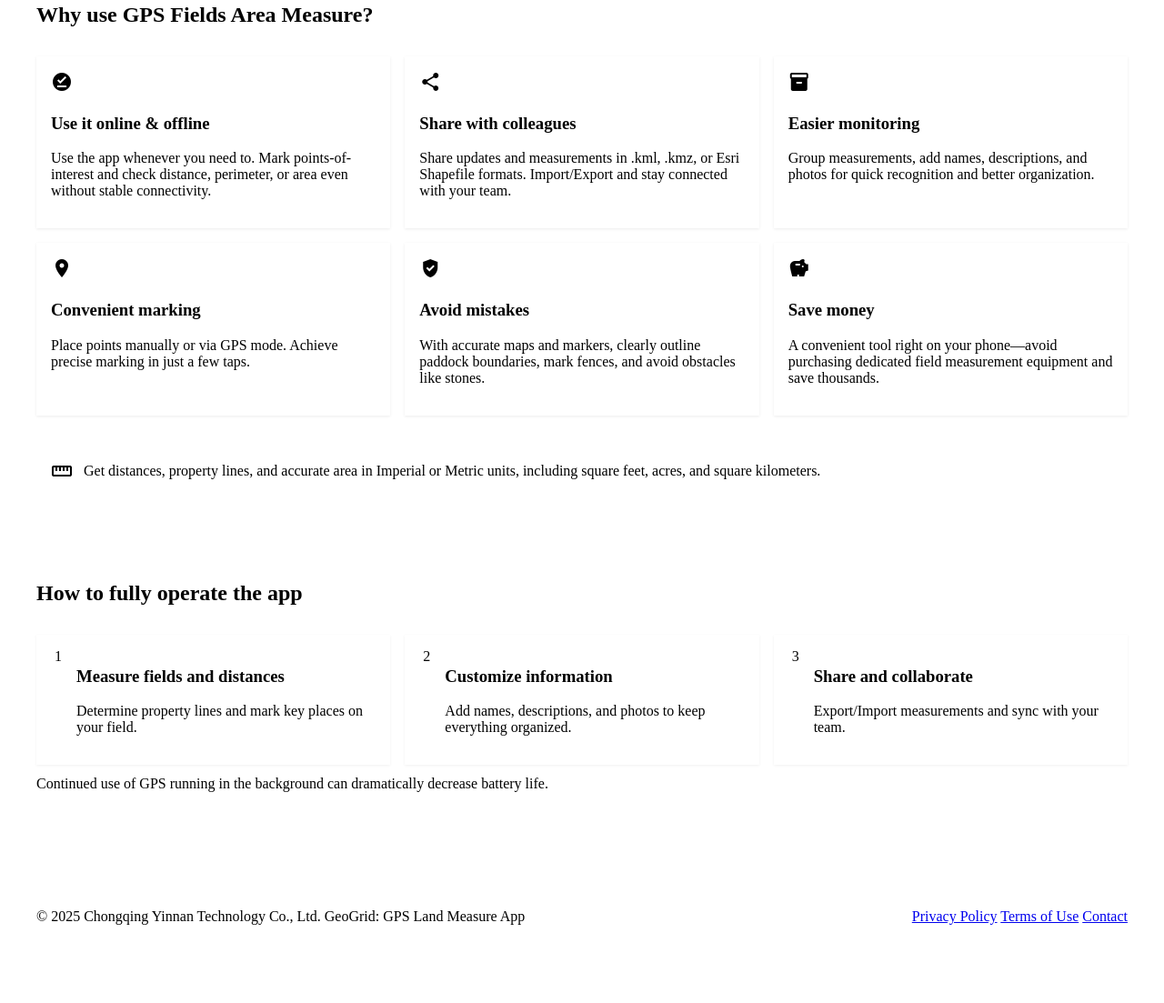
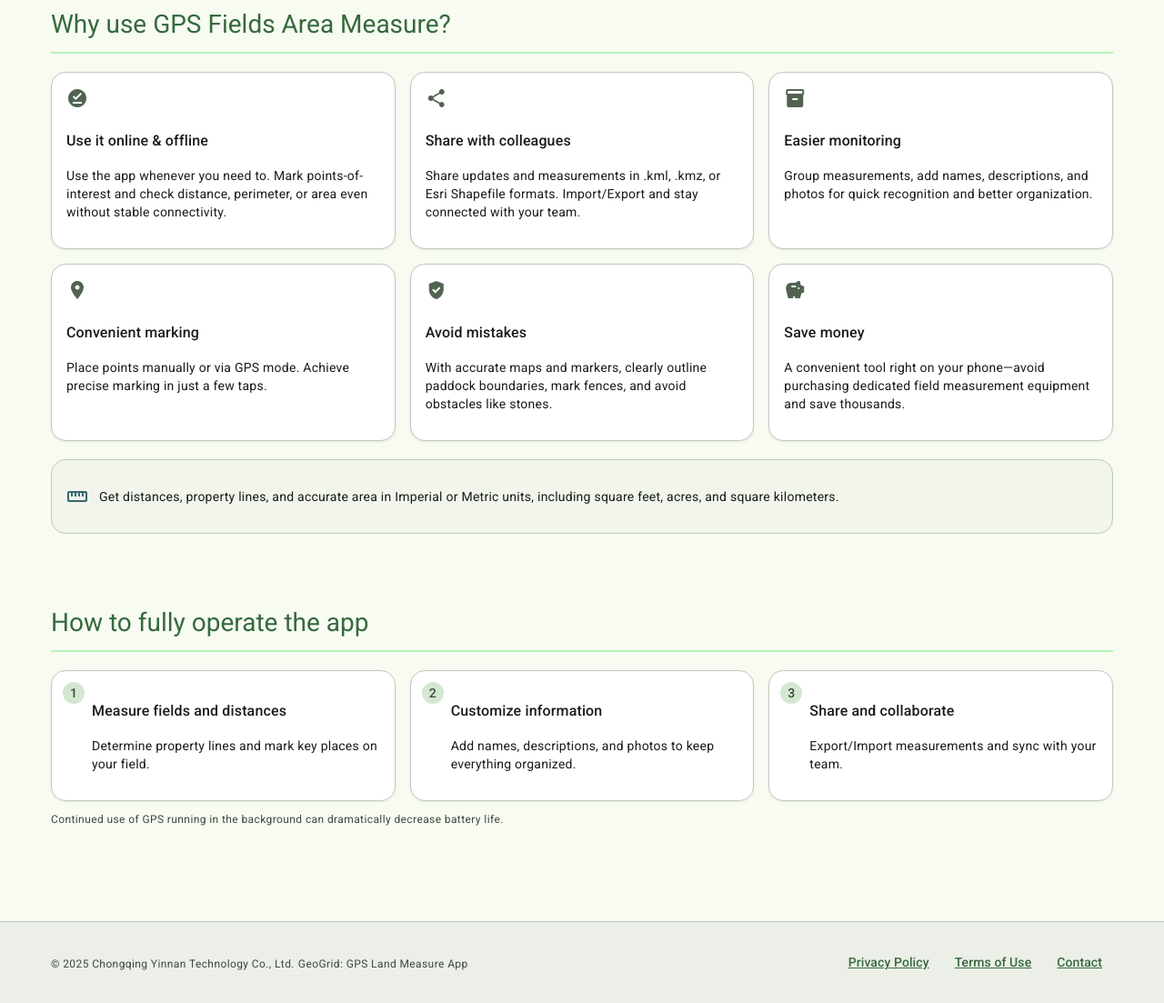
Before and after one commit to Chongqing-Yinnan-Technology-Co-Ltd/ProductInfo, a plain HTML site: page index.html in a window 1280 px wide. Shown: the part 417-1520 px from the top of the page at 91% size. Before the commit the page ends 1466 px from the top, so only its background shows below. Drawn offline with Linux system fonts and the light colour scheme.

Commit message:
2025-08-08 17:58:01

```diff
--- /dev/null
+++ b/css/material-design.css
@@ -0,0 +1,473 @@
+/* Material Design 3 Base Styles */
+:root {
+  /* Light Theme Colors - 匹配Flutter项目的颜色方案 */
+  --md-sys-color-primary: #36693d;
+  --md-sys-color-on-primary: #ffffff;
+  --md-sys-color-primary-container: #b8f1b9;
+  --md-sys-color-on-primary-container: #1e5128;
+
+  --md-sys-color-secondary: #516350;
+  --md-sys-color-on-secondary: #ffffff;
+  --md-sys-color-secondary-container: #d4e8d1;
+  --md-sys-color-on-secondary-container: #3a4b3a;
+
+  --md-sys-color-tertiary: #39656c;
+  --md-sys-color-on-tertiary: #ffffff;
+  --md-sys-color-tertiary-container: #bdeaf3;
+  --md-sys-color-on-tertiary-container: #1f4d54;
+
+  --md-sys-color-error: #ba1a1a;
+  --md-sys-color-on-error: #ffffff;
+  --md-sys-color-error-container: #ffdad6;
+  --md-sys-color-on-error-container: #93000a;
+
+  --md-sys-color-surface: #f7fbf2;
+  --md-sys-color-on-surface: #181d18;
+  --md-sys-color-surface-variant: #e0e4db;
+  --md-sys-color-on-surface-variant: #424940;
+
+  --md-sys-color-outline: #727970;
+  --md-sys-color-outline-variant: #c1c9be;
+  --md-sys-color-shadow: #000000;
+  --md-sys-color-scrim: #000000;
+
+  --md-sys-color-inverse-surface: #2d322c;
+  --md-sys-color-inverse-on-surface: #eef2e9;
+  --md-sys-color-inverse-primary: #9dd49f;
+
+  --md-sys-color-surface-dim: #d7dbd3;
+  --md-sys-color-surface-bright: #f7fbf2;
+  --md-sys-color-surface-container-lowest: #ffffff;
+  --md-sys-color-surface-container-low: #f1f5ec;
+  --md-sys-color-surface-container: #ebefe7;
+  --md-sys-color-surface-container-high: #e5e9e1;
+  --md-sys-color-surface-container-highest: #e0e4db;
+
+  /* Typography Scale - 匹配Flutter项目 */
+  --md-sys-typescale-display-large-font-size: 57px;
+  --md-sys-typescale-display-large-line-height: 64px;
+  --md-sys-typescale-display-large-font-weight: 400;
+  --md-sys-typescale-display-large-letter-spacing: -0.25px;
+
+  --md-sys-typescale-display-medium-font-size: 45px;
+  --md-sys-typescale-display-medium-line-height: 52px;
+  --md-sys-typescale-display-medium-font-weight: 400;
+  --md-sys-typescale-display-medium-letter-spacing: 0px;
+
+  --md-sys-typescale-display-small-font-size: 36px;
+  --md-sys-typescale-display-small-line-height: 44px;
+  --md-sys-typescale-display-small-font-weight: 400;
+  --md-sys-typescale-display-small-letter-spacing: 0px;
+
+  --md-sys-typescale-headline-large-font-size: 32px;
+  --md-sys-typescale-headline-large-line-height: 40px;
+  --md-sys-typescale-headline-large-font-weight: 400;
+  --md-sys-typescale-headline-large-letter-spacing: 0px;
+
+  --md-sys-typescale-headline-medium-font-size: 28px;
+  --md-sys-typescale-headline-medium-line-height: 36px;
+  --md-sys-typescale-headline-medium-font-weight: 400;
+  --md-sys-typescale-headline-medium-letter-spacing: 0px;
+
+  --md-sys-typescale-headline-small-font-size: 24px;
+  --md-sys-typescale-headline-small-line-height: 32px;
+  --md-sys-typescale-headline-small-font-weight: 400;
+  --md-sys-typescale-headline-small-letter-spacing: 0px;
+
+  --md-sys-typescale-title-large-font-size: 22px;
+  --md-sys-typescale-title-large-line-height: 28px;
+  --md-sys-typescale-title-large-font-weight: 500;
+  --md-sys-typescale-title-large-letter-spacing: 0px;
+
+  --md-sys-typescale-title-medium-font-size: 16px;
+  --md-sys-typescale-title-medium-line-height: 24px;
+  --md-sys-typescale-title-medium-font-weight: 500;
+  --md-sys-typescale-title-medium-letter-spacing: 0.15px;
+
+  --md-sys-typescale-title-small-font-size: 14px;
+  --md-sys-typescale-title-small-line-height: 20px;
+  --md-sys-typescale-title-small-font-weight: 500;
+  --md-sys-typescale-title-small-letter-spacing: 0.1px;
+
+  --md-sys-typescale-body-large-font-size: 16px;
+  --md-sys-typescale-body-large-line-height: 24px;
+  --md-sys-typescale-body-large-font-weight: 400;
+  --md-sys-typescale-body-large-letter-spacing: 0.15px;
+
+  --md-sys-typescale-body-medium-font-size: 14px;
+  --md-sys-typescale-body-medium-line-height: 20px;
+  --md-sys-typescale-body-medium-font-weight: 400;
+  --md-sys-typescale-body-medium-letter-spacing: 0.25px;
+
+  --md-sys-typescale-body-small-font-size: 12px;
+  --md-sys-typescale-body-small-line-height: 16px;
+  --md-sys-typescale-body-small-font-weight: 400;
+  --md-sys-typescale-body-small-letter-spacing: 0.4px;
+
+  --md-sys-typescale-label-large-font-size: 14px;
+  --md-sys-typescale-label-large-line-height: 20px;
+  --md-sys-typescale-label-large-font-weight: 500;
+  --md-sys-typescale-label-large-letter-spacing: 0.1px;
+
+  --md-sys-typescale-label-medium-font-size: 12px;
+  --md-sys-typescale-label-medium-line-height: 16px;
+  --md-sys-typescale-label-medium-font-weight: 500;
+  --md-sys-typescale-label-medium-letter-spacing: 0.5px;
+
+  --md-sys-typescale-label-small-font-size: 11px;
+  --md-sys-typescale-label-small-line-height: 16px;
+  --md-sys-typescale-label-small-font-weight: 500;
+  --md-sys-typescale-label-small-letter-spacing: 0.5px;
+
+  /* Shape Tokens */
+  --md-sys-shape-corner-none: 0px;
+  --md-sys-shape-corner-extra-small: 4px;
+  --md-sys-shape-corner-small: 8px;
+  --md-sys-shape-corner-medium: 12px;
+  --md-sys-shape-corner-large: 16px;
+  --md-sys-shape-corner-extra-large: 28px;
+
+  /* Motion Tokens */
+  --md-sys-motion-easing-standard: cubic-bezier(0.2, 0.0, 0, 1.0);
+  --md-sys-motion-easing-emphasized: cubic-bezier(0.2, 0.0, 0, 1.0);
+  --md-sys-motion-easing-emphasized-decelerate: cubic-bezier(0.05, 0.7, 0.1, 1.0);
+  --md-sys-motion-easing-emphasized-accelerate: cubic-bezier(0.3, 0.0, 0.8, 0.15);
+  --md-sys-motion-duration-short1: 50ms;
+  --md-sys-motion-duration-short2: 100ms;
+  --md-sys-motion-duration-short3: 150ms;
+  --md-sys-motion-duration-short4: 200ms;
+  --md-sys-motion-duration-medium1: 250ms;
+  --md-sys-motion-duration-medium2: 300ms;
+  --md-sys-motion-duration-medium3: 350ms;
+  --md-sys-motion-duration-medium4: 400ms;
+  --md-sys-motion-duration-long1: 450ms;
+  --md-sys-motion-duration-long2: 500ms;
+  --md-sys-motion-duration-long3: 550ms;
+  --md-sys-motion-duration-long4: 600ms;
+  --md-sys-motion-duration-extra-long1: 700ms;
+  --md-sys-motion-duration-extra-long2: 800ms;
+  --md-sys-motion-duration-extra-long3: 900ms;
+  --md-sys-motion-duration-extra-long4: 1000ms;
+}
+
+/* Dark Theme Colors */
+.dark-theme {
+  --md-sys-color-primary: #9dd49f;
+  --md-sys-color-on-primary: #013913;
+  --md-sys-color-primary-container: #1e5128;
+  --md-sys-color-on-primary-container: #b8f1b9;
+
+  --md-sys-color-secondary: #b8ccb5;
+  --md-sys-color-on-secondary: #243424;
+  --md-sys-color-secondary-container: #3a4b3a;
+  --md-sys-color-on-secondary-container: #d4e8d1;
+
+  --md-sys-color-tertiary: #a1ced6;
+  --md-sys-color-on-tertiary: #00363d;
+  --md-sys-color-tertiary-container: #1f4d54;
+  --md-sys-color-on-tertiary-container: #bdeaf3;
+
+  --md-sys-color-error: #ffb4ab;
+  --md-sys-color-on-error: #690005;
+  --md-sys-color-error-container: #93000a;
+  --md-sys-color-on-error-container: #ffdad6;
+
+  --md-sys-color-surface: #101510;
+  --md-sys-color-on-surface: #e0e4db;
+  --md-sys-color-surface-variant: #424940;
+  --md-sys-color-on-surface-variant: #c1c9be;
+
+  --md-sys-color-outline: #8b9389;
+  --md-sys-color-outline-variant: #424940;
+  --md-sys-color-shadow: #000000;
+  --md-sys-color-scrim: #000000;
+
+  --md-sys-color-inverse-surface: #e0e4db;
+  --md-sys-color-inverse-on-surface: #2d322c;
+  --md-sys-color-inverse-primary: #36693d;
+
+  --md-sys-color-surface-dim: #101510;
+  --md-sys-color-surface-bright: #363a35;
+  --md-sys-color-surface-container-lowest: #0b0f0b;
+  --md-sys-color-surface-container-low: #181d18;
+  --md-sys-color-surface-container: #1c211c;
+  --md-sys-color-surface-container-high: #272b26;
+  --md-sys-color-surface-container-highest: #313630;
+}
+
+/* Base Styles */
+* {
+  box-sizing: border-box;
+}
+
+body {
+  margin: 0;
+  padding: 0;
+  font-family: 'Roboto', -apple-system, BlinkMacSystemFont, 'Segoe UI', sans-serif;
+  background-color: var(--md-sys-color-surface);
+  color: var(--md-sys-color-on-surface);
+  line-height: 1.5;
+  -webkit-font-smoothing: antialiased;
+  -moz-osx-font-smoothing: grayscale;
+}
+
+/* Typography Classes */
+.md3-display-large {
+  font-size: var(--md-sys-typescale-display-large-font-size);
+  line-height: var(--md-sys-typescale-display-large-line-height);
+  font-weight: var(--md-sys-typescale-display-large-font-weight);
+  letter-spacing: var(--md-sys-typescale-display-large-letter-spacing);
+}
+
+.md3-display-medium {
+  font-size: var(--md-sys-typescale-display-medium-font-size);
+  line-height: var(--md-sys-typescale-display-medium-line-height);
+  font-weight: var(--md-sys-typescale-display-medium-font-weight);
+  letter-spacing: var(--md-sys-typescale-display-medium-letter-spacing);
+}
+
+.md3-display-small {
+  font-size: var(--md-sys-typescale-display-small-font-size);
+  line-height: var(--md-sys-typescale-display-small-line-height);
+  font-weight: var(--md-sys-typescale-display-small-font-weight);
+  letter-spacing: var(--md-sys-typescale-display-small-letter-spacing);
+}
+
+.md3-headline-large {
+  font-size: var(--md-sys-typescale-headline-large-font-size);
+  line-height: var(--md-sys-typescale-headline-large-line-height);
+  font-weight: var(--md-sys-typescale-headline-large-font-weight);
+  letter-spacing: var(--md-sys-typescale-headline-large-letter-spacing);
+}
+
+.md3-headline-medium {
+  font-size: var(--md-sys-typescale-headline-medium-font-size);
+  line-height: var(--md-sys-typescale-headline-medium-line-height);
+  font-weight: var(--md-sys-typescale-headline-medium-font-weight);
+  letter-spacing: var(--md-sys-typescale-headline-medium-letter-spacing);
+}
+
+.md3-headline-small {
+  font-size: var(--md-sys-typescale-headline-small-font-size);
+  line-height: var(--md-sys-typescale-headline-small-line-height);
+  font-weight: var(--md-sys-typescale-headline-small-font-weight);
+  letter-spacing: var(--md-sys-typescale-headline-small-letter-spacing);
+}
+
+.md3-title-large {
+  font-size: var(--md-sys-typescale-title-large-font-size);
+  line-height: var(--md-sys-typescale-title-large-line-height);
+  font-weight: var(--md-sys-typescale-title-large-font-weight);
+  letter-spacing: var(--md-sys-typescale-title-large-letter-spacing);
+}
+
+.md3-title-medium {
+  font-size: var(--md-sys-typescale-title-medium-font-size);
+  line-height: var(--md-sys-typescale-title-medium-line-height);
+  font-weight: var(--md-sys-typescale-title-medium-font-weight);
+  letter-spacing: var(--md-sys-typescale-title-medium-letter-spacing);
+}
+
+.md3-title-small {
+  font-size: var(--md-sys-typescale-title-small-font-size);
+  line-height: var(--md-sys-typescale-title-small-line-height);
+  font-weight: var(--md-sys-typescale-title-small-font-weight);
+  letter-spacing: var(--md-sys-typescale-title-small-letter-spacing);
+}
+
+.md3-body-large {
+  font-size: var(--md-sys-typescale-body-large-font-size);
+  line-height: var(--md-sys-typescale-body-large-line-height);
+  font-weight: var(--md-sys-typescale-body-large-font-weight);
+  letter-spacing: var(--md-sys-typescale-body-large-letter-spacing);
+}
+
+.md3-body-medium {
+  font-size: var(--md-sys-typescale-body-medium-font-size);
+  line-height: var(--md-sys-typescale-body-medium-line-height);
+  font-weight: var(--md-sys-typescale-body-medium-font-weight);
+  letter-spacing: var(--md-sys-typescale-body-medium-letter-spacing);
+}
+
+.md3-body-small {
+  font-size: var(--md-sys-typescale-body-small-font-size);
+  line-height: var(--md-sys-typescale-body-small-line-height);
+  font-weight: var(--md-sys-typescale-body-small-font-weight);
+  letter-spacing: var(--md-sys-typescale-body-small-letter-spacing);
+}
+
+.md3-label-large {
+  font-size: var(--md-sys-typescale-label-large-font-size);
+  line-height: var(--md-sys-typescale-label-large-line-height);
+  font-weight: var(--md-sys-typescale-label-large-font-weight);
+  letter-spacing: var(--md-sys-typescale-label-large-letter-spacing);
+}
+
+.md3-label-medium {
+  font-size: var(--md-sys-typescale-label-medium-font-size);
+  line-height: var(--md-sys-typescale-label-medium-line-height);
+  font-weight: var(--md-sys-typescale-label-medium-font-weight);
+  letter-spacing: var(--md-sys-typescale-label-medium-letter-spacing);
+}
+
+.md3-label-small {
+  font-size: var(--md-sys-typescale-label-small-font-size);
+  line-height: var(--md-sys-typescale-label-small-line-height);
+  font-weight: var(--md-sys-typescale-label-small-font-weight);
+  letter-spacing: var(--md-sys-typescale-label-small-letter-spacing);
+}
+
+/* Surface Classes */
+.md3-surface {
+  background-color: var(--md-sys-color-surface);
+  color: var(--md-sys-color-on-surface);
+}
+
+.md3-surface-variant {
+  background-color: var(--md-sys-color-surface-variant);
+  color: var(--md-sys-color-on-surface-variant);
+}
+
+.md3-surface-container-lowest {
+  background-color: var(--md-sys-color-surface-container-lowest);
+  color: var(--md-sys-color-on-surface);
+}
+
+.md3-surface-container-low {
+  background-color: var(--md-sys-color-surface-container-low);
+  color: var(--md-sys-color-on-surface);
+}
+
+.md3-surface-container {
+  background-color: var(--md-sys-color-surface-container);
+  color: var(--md-sys-color-on-surface);
+}
+
+.md3-surface-container-high {
+  background-color: var(--md-sys-color-surface-container-high);
+  color: var(--md-sys-color-on-surface);
+}
+
+.md3-surface-container-highest {
+  background-color: var(--md-sys-color-surface-container-highest);
+  color: var(--md-sys-color-on-surface);
+}
+
+/* Button Components */
+.md3-icon-button {
+  display: inline-flex;
+  align-items: center;
+  justify-content: center;
+  width: 48px;
+  height: 48px;
+  border: none;
+  border-radius: var(--md-sys-shape-corner-extra-large);
+  background-color: transparent;
+  color: var(--md-sys-color-on-surface-variant);
+  cursor: pointer;
+  transition: all var(--md-sys-motion-duration-short2) var(--md-sys-motion-easing-standard);
+  position: relative;
+  overflow: hidden;
+}
+
+.md3-icon-button:hover {
+  background-color: var(--md-sys-color-on-surface-variant);
+  opacity: 0.08;
+}
+
+.md3-icon-button:focus {
+  outline: none;
+}
+
+.md3-icon-button:focus::before {
+  content: '';
+  position: absolute;
+  top: 0;
+  left: 0;
+  right: 0;
+  bottom: 0;
+  background-color: var(--md-sys-color-on-surface-variant);
+  opacity: 0.12;
+  border-radius: inherit;
+}
+
+.md3-icon-button:active {
+  background-color: var(--md-sys-color-on-surface-variant);
+  opacity: 0.12;
+}
+
+.md3-text-button {
+  display: inline-flex;
+  align-items: center;
+  justify-content: center;
+  min-height: 40px;
+  padding: 10px 12px;
+  border: none;
+  border-radius: var(--md-sys-shape-corner-medium);
+  background-color: transparent;
+  color: var(--md-sys-color-primary);
+  font-size: var(--md-sys-typescale-label-large-font-size);
+  font-weight: var(--md-sys-typescale-label-large-font-weight);
+  letter-spacing: var(--md-sys-typescale-label-large-letter-spacing);
+  cursor: pointer;
+  transition: all var(--md-sys-motion-duration-short2) var(--md-sys-motion-easing-standard);
+  position: relative;
+  overflow: hidden;
+}
+
+.md3-text-button:hover {
+  background-color: var(--md-sys-color-primary);
+  opacity: 0.08;
+}
+
+.md3-text-button:focus {
+  outline: none;
+  background-color: var(--md-sys-color-primary);
+  opacity: 0.12;
+}
+
+.md3-text-button:active {
+  background-color: var(--md-sys-color-primary);
+  opacity: 0.12;
+}
+
+/* Elevation */
+.md3-elevation-0 {
+  box-shadow: none;
+}
+
+.md3-elevation-1 {
+  box-shadow: 0px 1px 2px 0px rgba(0, 0, 0, 0.3), 0px 1px 3px 1px rgba(0, 0, 0, 0.15);
+}
+
+.md3-elevation-2 {
+  box-shadow: 0px 1px 2px 0px rgba(0, 0, 0, 0.3), 0px 2px 6px 2px rgba(0, 0, 0, 0.15);
+}
+
+.md3-elevation-3 {
+  box-shadow: 0px 1px 3px 0px rgba(0, 0, 0, 0.3), 0px 4px 8px 3px rgba(0, 0, 0, 0.15);
+}
+
+.md3-elevation-4 {
+  box-shadow: 0px 2px 3px 0px rgba(0, 0, 0, 0.3), 0px 6px 10px 4px rgba(0, 0, 0, 0.15);
+}
+
+.md3-elevation-5 {
+  box-shadow: 0px 4px 4px 0px rgba(0, 0, 0, 0.3), 0px 8px 12px 6px rgba(0, 0, 0, 0.15);
+}
+
+/* Responsive Design */
+@media (max-width: 600px) {
+  :root {
+    --md-sys-typescale-display-large-font-size: 40px;
+    --md-sys-typescale-display-large-line-height: 48px;
+    --md-sys-typescale-display-medium-font-size: 32px;
+    --md-sys-typescale-display-medium-line-height: 40px;
+    --md-sys-typescale-display-small-font-size: 28px;
+    --md-sys-typescale-display-small-line-height: 36px;
+    --md-sys-typescale-headline-large-font-size: 28px;
+    --md-sys-typescale-headline-large-line-height: 36px;
+    --md-sys-typescale-headline-medium-font-size: 24px;
+    --md-sys-typescale-headline-medium-line-height: 32px;
+  }
+}
--- a/index.html
+++ b/index.html
@@ -7,7 +7,7 @@
   <meta name="description" content="GeoGrid: GPS Land Measure App by Chongqing Yinnan Technology Co., Ltd. Mark, measure, and share plots easily for farming and surveying. Get distances, perimeters, and areas in metric or imperial units." />
 
   <!-- Material Design 3 Tokens (复用现有设计系统) -->
-  <link rel="stylesheet" href="../privacy_policy_new/css/material-design.css" />
+  <link rel="stylesheet" href="css/material-design.css" />
   <!-- 页面特定样式 -->
   <link rel="stylesheet" href="css/product-info.css" />
 
@@ -166,7 +166,7 @@
   </footer>
 
   <!-- 主题管理（复用） -->
-  <script src="../privacy_policy_new/js/theme-manager.js"></script>
+  <script src="js/theme-manager.js"></script>
   <!-- 页面逻辑 -->
   <script src="js/product-info.js"></script>
 </body>
--- /dev/null
+++ b/js/theme-manager.js
@@ -0,0 +1,100 @@
+/**
+ * 主题管理器 - 处理明暗主题切换 (复制自 privacy_policy_new 并本地化)
+ */
+class ThemeManager {
+  constructor() {
+    this.currentTheme = 'light';
+    this.storageKey = 'product-info-theme';
+    this.themeToggleButton = null;
+    this.init();
+  }
+
+  init() {
+    this.loadStoredTheme();
+    this.setupThemeToggle();
+    this.detectSystemTheme();
+    this.applyTheme();
+  }
+
+  loadStoredTheme() {
+    const storedTheme = localStorage.getItem(this.storageKey);
+    if (storedTheme && (storedTheme === 'light' || storedTheme === 'dark')) {
+      this.currentTheme = storedTheme;
+    }
+  }
+
+  detectSystemTheme() {
+    if (!localStorage.getItem(this.storageKey)) {
+      if (window.matchMedia && window.matchMedia('(prefers-color-scheme: dark)').matches) {
+        this.currentTheme = 'dark';
+      } else {
+        this.currentTheme = 'light';
+      }
+    }
+    if (window.matchMedia) {
+      const mediaQuery = window.matchMedia('(prefers-color-scheme: dark)');
+      mediaQuery.addEventListener('change', (e) => {
+        if (!localStorage.getItem(this.storageKey)) {
+          this.currentTheme = e.matches ? 'dark' : 'light';
+          this.applyTheme();
+        }
+      });
+    }
+  }
+
+  setupThemeToggle() {
+    this.themeToggleButton = document.getElementById('theme-toggle');
+    if (this.themeToggleButton) {
+      this.themeToggleButton.addEventListener('click', () => {
+        this.toggleTheme();
+      });
+    }
+  }
+
+  toggleTheme() {
+    this.currentTheme = this.currentTheme === 'light' ? 'dark' : 'light';
+    this.applyTheme();
+    this.saveTheme();
+  }
+
+  applyTheme() {
+    const body = document.body;
+    body.classList.remove('light-theme', 'dark-theme');
+    body.classList.add(`${this.currentTheme}-theme`);
+    this.updateThemeToggleIcon();
+    this.updateThemeColor();
+    this.dispatchThemeChangeEvent();
+  }
+
+  updateThemeToggleIcon() {
+    if (!this.themeToggleButton) return;
+    const icon = this.themeToggleButton.querySelector('.material-icons');
+    if (icon) {
+      icon.textContent = this.currentTheme === 'light' ? 'dark_mode' : 'light_mode';
+    }
+    const newLabel = this.currentTheme === 'light' ? '切换到暗夜模式' : '切换到日间模式';
+    this.themeToggleButton.setAttribute('aria-label', newLabel);
+  }
+
+  updateThemeColor() {
+    const themeColorMeta = document.querySelector('meta[name="theme-color"]');
+    if (themeColorMeta) {
+      const color = this.currentTheme === 'light' ? '#36693d' : '#9dd49f';
+      themeColorMeta.setAttribute('content', color);
+    }
+  }
+
+  saveTheme() {
+    localStorage.setItem(this.storageKey, this.currentTheme);
+  }
+
+  dispatchThemeChangeEvent() {
+    const event = new CustomEvent('themechange', { detail: { theme: this.currentTheme } });
+    document.dispatchEvent(event);
+  }
+}
+
+window.themeManager = null;
+document.addEventListener('DOMContentLoaded', () => {
+  window.themeManager = new ThemeManager();
+});
```
